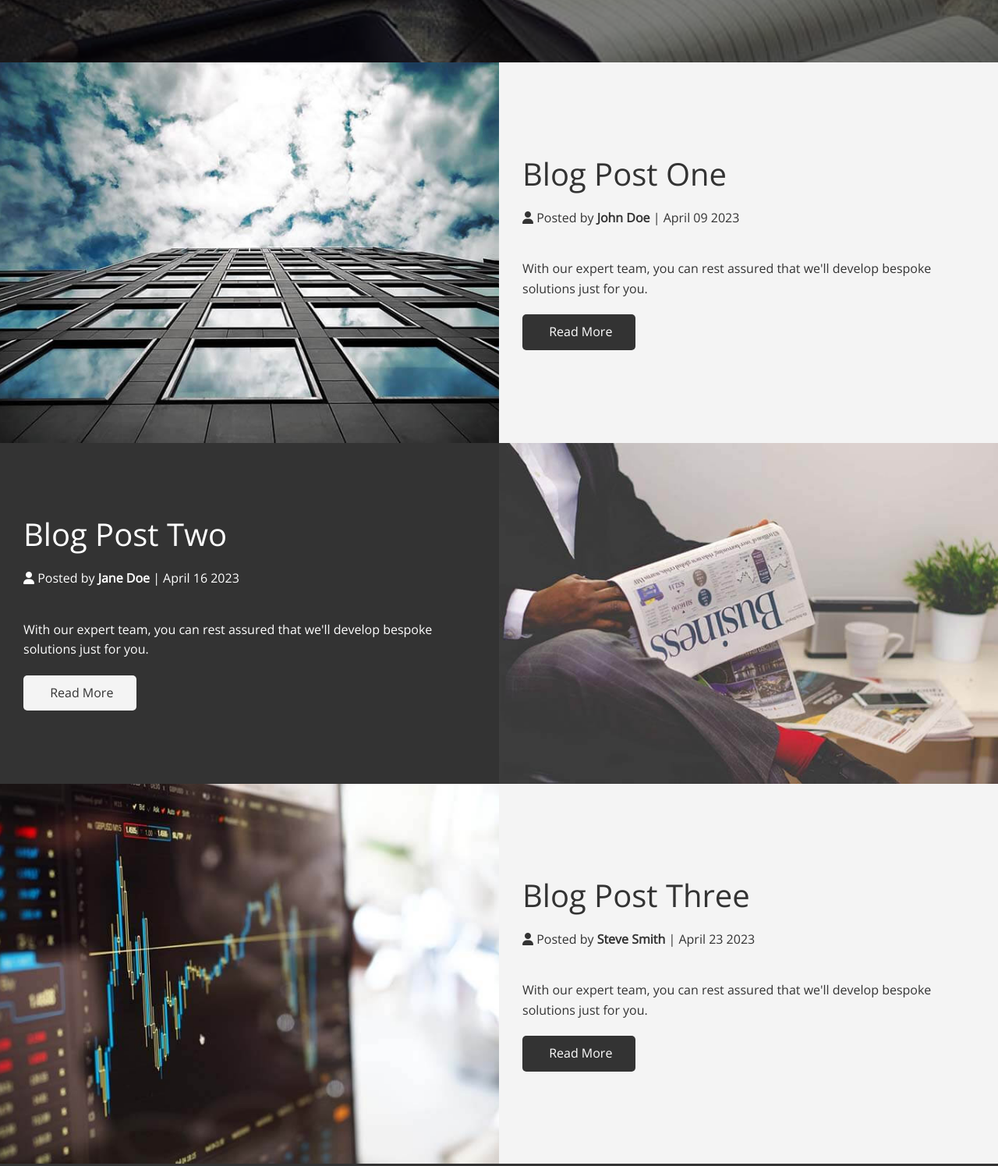
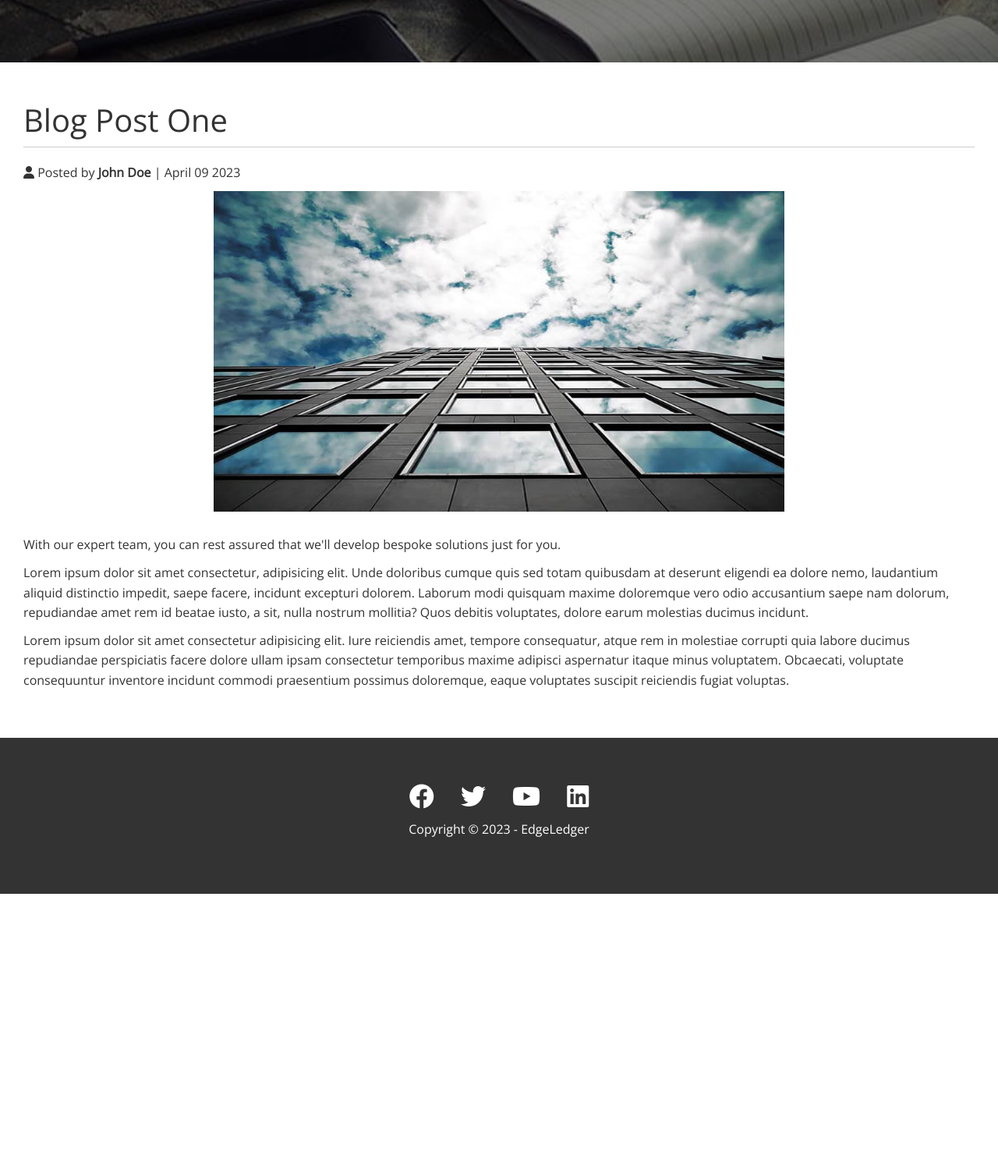
Before and after one commit to NaraeJang/EdgeLedger-website, a plain HTML site: page post.html in a window 1280 px wide. Shown: the part 160-1655 px from the top of the page at 78% size. After the commit the page ends 1306 px from the top, so only its background shows below. Drawn offline with nearby package versions, Linux system fonts and the light colour scheme.

Commit message:
Create Inner Post Page

```diff
--- a/css/style.css
+++ b/css/style.css
@@ -198,6 +198,29 @@ height: 30vh;
     margin-top: 20px;
 }
 
+/* Post */
+.post {
+    padding: 50px 30px;
+}
+
+.post h2 {
+    font-size: 40px;
+    margin-bottom: 20px;
+    padding-bottom: 10px;
+    border-bottom: #ccc solid 1px;
+}
+
+.post meta {
+    margin-bottom: 30px;
+}
+
+.post img {
+    width: 60%;
+    aspect-ratio: 16/9;
+    display: block;
+    margin: 0 auto 30px;
+}
+
 
 /* Footer */
 .footer {
--- a/post.html
+++ b/post.html
@@ -16,7 +16,7 @@
     <link rel="stylesheet" href="/css/utilities.css">
     <link rel="stylesheet" href="/css/style.css">
 
-    <title>EdgeLedger: Read Our Blog</title>
+    <title>EdgeLedger: Post One</title>
 </head>
 
 <body>
@@ -37,7 +37,7 @@
                         <a href="index.html#cases">Cases</a>
                     </li>
                     <li>
-                        <a href="index.html#blog">Blog</a>
+                        <a href="blog.html">Blog</a>
                     </li>
                     <li>
                         <a href="index.html#contact">Contact</a>
@@ -52,72 +52,20 @@
     </header>
 
     <main>
-        <article class="flex-columns">
-            <div class="row">
-                <div class="column">
-                    <div class="column-1 bg-primary">
-                        <img src="image_resources/blog/blog1.jpg" alt="Our 1st blog post" srcset="">
-                    </div>
-                </div>
-                <div class="column">
-                    <div class="column-2 bg-light">
+        <section class="post">
             <h2>Blog Post One</h2>
             <p class="meta">
                 <i class="fas fa-user"></i> Posted by <strong>John Doe</strong> | April 09 2023
             </p>
+            <img src="/image_resources/blog/blog1.jpg" alt="">
             <p>With our expert team, you can rest assured that we'll develop bespoke solutions just for you.
             </p>
-                        <a href="post.html" class="btn btn-dark">
-                            <i class="fas fa-chevron"></i>
-                            Read More</a>
-                    </div>
-                </div>
-            </div>
-        </article>
-        <article class="flex-columns flex-reverse">
-            <div class="row">
-                <div class="column">
-                    <div class="column-1 bg-primary">
-                        <img src="image_resources/blog/blog2.jpg" alt="Our 2nd blog post" srcset="">
-                    </div>
-                </div>
-                <div class="column">
-                    <div class="column-2 bg-dark">
-                        <h2>Blog Post Two</h2>
-                        <p class="meta">
-                            <i class="fas fa-user"></i> Posted by <strong>Jane Doe</strong> | April 16 2023
+            <p>
+                Lorem ipsum dolor sit amet consectetur, adipisicing elit. Unde doloribus cumque quis sed totam quibusdam at deserunt eligendi ea dolore nemo, laudantium aliquid distinctio impedit, saepe facere, incidunt excepturi dolorem. Laborum modi quisquam maxime doloremque vero odio accusantium saepe nam dolorum, repudiandae amet rem id beatae iusto, a sit, nulla nostrum mollitia? Quos debitis voluptates, dolore earum molestias ducimus incidunt.
             </p>
-                        <p>With our expert team, you can rest assured that we'll develop bespoke solutions just for you.
+            <p>Lorem ipsum dolor sit amet consectetur adipisicing elit. Iure reiciendis amet, tempore consequatur, atque rem in molestiae corrupti quia labore ducimus repudiandae perspiciatis facere dolore ullam ipsam consectetur temporibus maxime adipisci aspernatur itaque minus voluptatem. Obcaecati, voluptate consequuntur inventore incidunt commodi praesentium possimus doloremque, eaque voluptates suscipit reiciendis fugiat voluptas.
             </p>
-                        <a href="post.html" class="btn btn-light">
-                            <i class="fas fa-chevron"></i>
-                            Read More</a>
-                    </div>
-                </div>
-            </div>
-        </article>
-        <article class="flex-columns">
-            <div class="row">
-                <div class="column">
-                    <div class="column-1 bg-primary">
-                        <img src="image_resources/blog/blog3.jpg" alt="Our 3rd blog post" srcset="">
-                    </div>
-                </div>
-                <div class="column">
-                    <div class="column-2 bg-light">
-                        <h2>Blog Post Three</h2>
-                        <p class="meta">
-                            <i class="fas fa-user"></i> Posted by <strong>Steve Smith</strong> | April 23 2023
-                        </p>
-                        <p>With our expert team, you can rest assured that we'll develop bespoke solutions just for you.
-                        </p>
-                        <a href="post.html" class="btn btn-dark">
-                            <i class="fas fa-chevron"></i>
-                            Read More</a>
-                    </div>
-                </div>
-            </div>
-        </article>
+        </section>
     </main>
 
 </body>
```
Also changed, not shown: blog.html (+1 -1 lines), index.html (renamed from idex.html, +1 -1 lines). Lines whose indentation alone changed are shown as unchanged.
